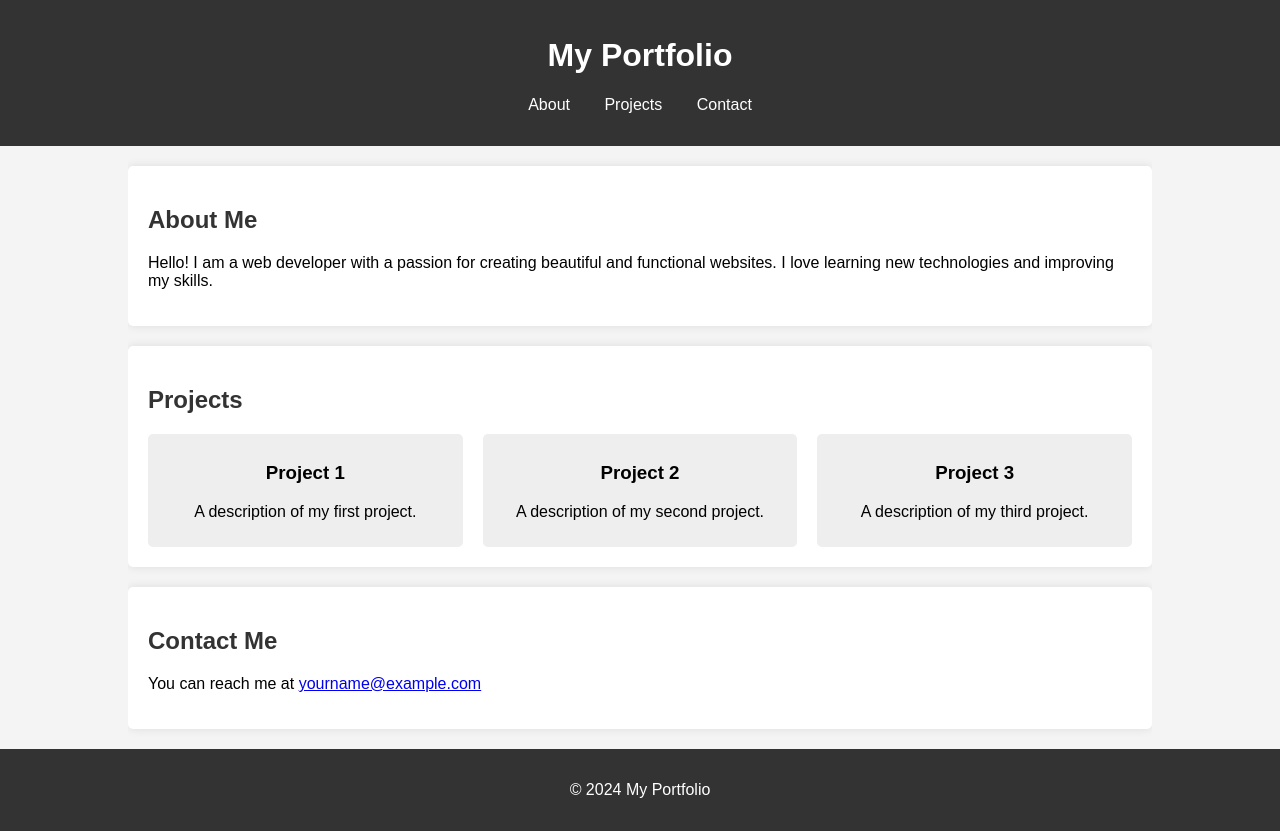
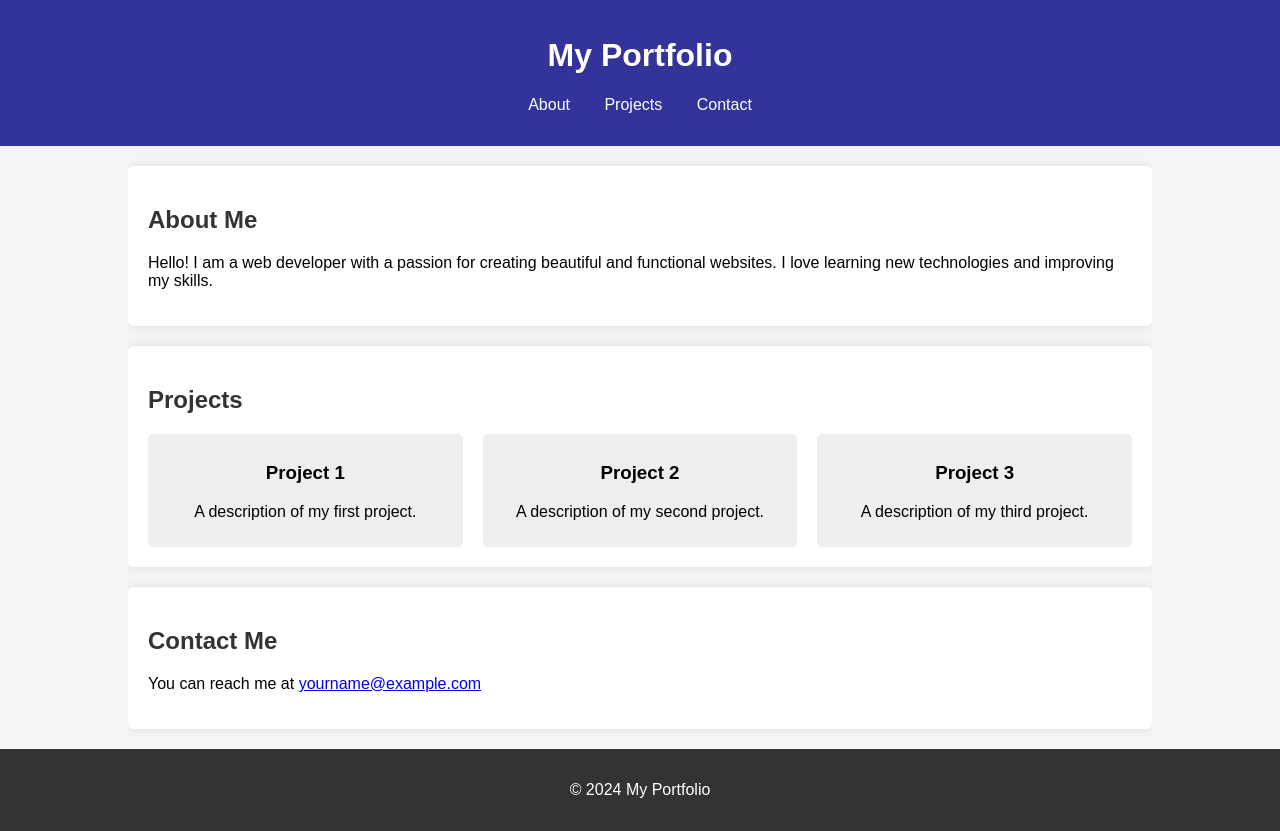
Before and after one commit to vaishanvi1233/git_sesh_demo, a plain HTML site: page index.html in a window 1280 px wide. Drawn offline with Linux system fonts and the light colour scheme.

Commit message:
Update index.html

```diff
--- a/index.html
+++ b/index.html
@@ -12,7 +12,7 @@
             background-color: #f4f4f4;
         }
         header {
-            background: #333;
+            background: #339;
             color: #fff;
             padding: 1rem 0;
             text-align: center;
```
